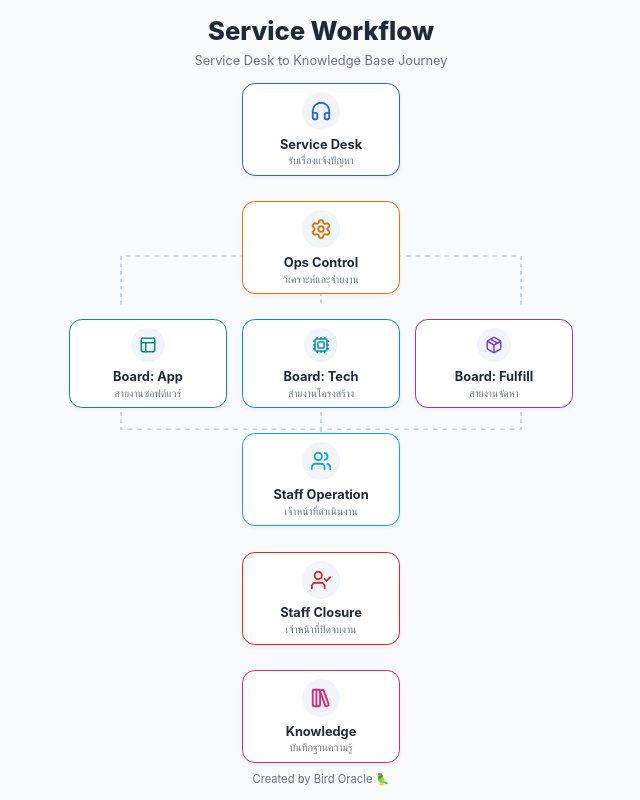
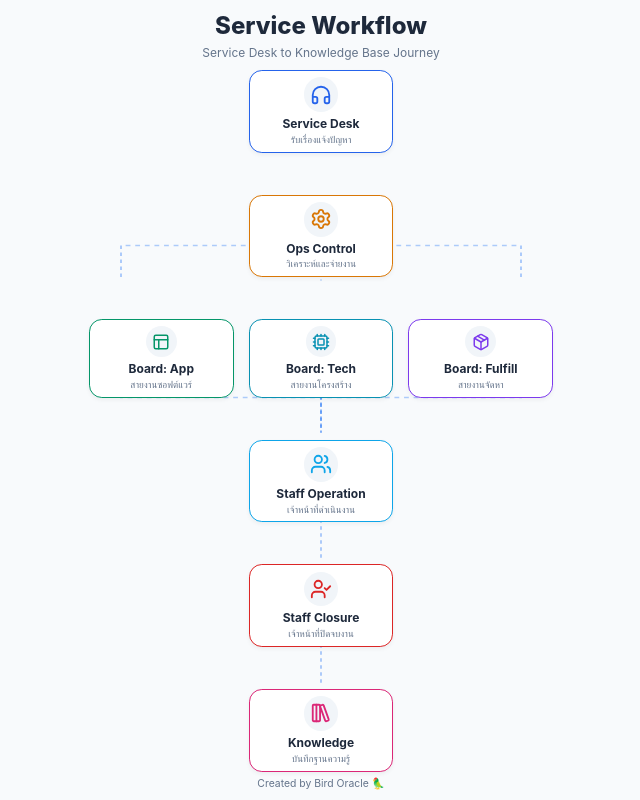
Before and after one commit to cherdchu2mieng/info-service-operation, a React (Vite) app: page / in a window 1280 px wide. Shown: the whole page, without its empty margins (319-959 px from the left). Built offline with nearby package versions, Linux system fonts and the light colour scheme.

Commit message:
fix: adjust flow logic and improve line visibility 🦜

```diff
--- a/src/App.css
+++ b/src/App.css
@@ -14,18 +14,18 @@
 }
 body { margin: 0; padding: 0; background-color: var(--bg-light); color: var(--text-main); font-family: 'Inter', sans-serif; overflow: hidden; }
 .infographic-container { display: flex; flex-direction: column; align-items: center; justify-content: center; padding: 0.5rem; height: 100vh; width: 100vw; box-sizing: border-box; }
-.workflow-header { text-align: center; margin-bottom: 0.8rem; }
-.workflow-header h1 { font-size: 1.6rem; color: #1e293b; margin: 0; font-weight: 800; }
-.workflow-header p { color: var(--text-muted); font-size: 0.8rem; margin: 0; }
-.workflow-canvas { position: relative; display: flex; flex-direction: column; justify-content: space-between; width: 100%; max-width: 800px; height: 85vh; }
+.workflow-header { text-align: center; margin-bottom: 0.5rem; }
+.workflow-header h1 { font-size: 1.5rem; color: #1e293b; margin: 0; font-weight: 800; }
+.workflow-header p { color: var(--text-muted); font-size: 0.75rem; margin: 0; }
+.workflow-canvas { position: relative; display: flex; flex-direction: column; justify-content: space-between; width: 100%; max-width: 800px; height: 88vh; }
 .node-row { display: flex; justify-content: center; gap: 15px; position: relative; z-index: 2; }
-.node-card { background: var(--card-bg); border: 1.5px solid transparent; border-radius: 0.8rem; padding: 0.5rem; width: 140px; display: flex; flex-direction: column; align-items: center; text-align: center; box-shadow: 0 2px 4px rgba(0,0,0,0.05); transition: transform 0.2s; }
+.node-card { background: var(--card-bg); border: 1.5px solid transparent; border-radius: 0.8rem; padding: 0.4rem; width: 130px; display: flex; flex-direction: column; align-items: center; text-align: center; box-shadow: 0 2px 4px rgba(0,0,0,0.05); transition: transform 0.2s; }
 .node-card:hover { transform: scale(1.02); }
-.node-icon { background: #f1f5f9; padding: 0.5rem; border-radius: 50%; margin-bottom: 0.3rem; display: flex; align-items: center; justify-content: center; }
-.node-title { font-weight: 700; font-size: 0.8rem; margin-bottom: 0.1rem; }
-.node-desc { font-size: 0.65rem; color: var(--text-muted); line-height: 1.1; }
+.node-icon { background: #f1f5f9; padding: 0.4rem; border-radius: 50%; margin-bottom: 0.2rem; display: flex; align-items: center; justify-content: center; }
+.node-title { font-weight: 700; font-size: 0.75rem; margin-bottom: 0.1rem; }
+.node-desc { font-size: 0.6rem; color: var(--text-muted); line-height: 1.1; }
 .svg-overlay { position: absolute; top: 0; left: 0; width: 100%; height: 100%; pointer-events: none; z-index: 1; }
-.flow-path-animated { fill: none; stroke: #cbd5e1; stroke-width: 2.5; stroke-dasharray: 6, 6; animation: flow-animation 0.8s linear infinite; }
+.flow-path-animated { fill: none; stroke: #3b82f6; stroke-width: 2.5; stroke-dasharray: 6, 6; animation: flow-animation 0.8s linear infinite; opacity: 0.4; }
 @keyframes flow-animation { from { stroke-dashoffset: 12; } to { stroke-dashoffset: 0; } }
 .node-service-desk { border-color: var(--color-service-desk); } .node-service-desk .node-icon { color: var(--color-service-desk); }
 .node-ops-control { border-color: var(--color-ops-control); } .node-ops-control .node-icon { color: var(--color-ops-control); }
@@ -35,4 +35,4 @@ body { margin: 0; padding: 0; background-color: var(--bg-light); color: var(--te
 .node-staff-op { border-color: var(--color-staff-op); } .node-staff-op .node-icon { color: var(--color-staff-op); }
 .node-staff { border-color: var(--color-staff); } .node-staff .node-icon { color: var(--color-staff); }
 .node-kb { border-color: var(--color-kb); } .node-kb .node-icon { color: var(--color-kb); }
-.footer { margin-top: 0.5rem; color: var(--text-muted); font-size: 0.7rem; }
+.footer { margin-top: 0.3rem; color: var(--text-muted); font-size: 0.65rem; }
--- a/src/App.tsx
+++ b/src/App.tsx
@@ -36,36 +36,50 @@ function App() {
       </header>
 
       <div className='workflow-canvas'>
-        <svg className='svg-overlay' viewBox='0 0 1000 1100' preserveAspectRatio='none'>
-          <path d='M 500 40 L 500 120' className='flow-path-animated' />
-          <path d='M 500 220 L 500 280' className='flow-path-animated' />
-          <path d='M 500 280 L 250 280 L 250 360' className='flow-path-animated' />
-          <path d='M 500 280 L 500 360' className='flow-path-animated' />
-          <path d='M 500 280 L 750 280 L 750 360' className='flow-path-animated' />
+        <svg className='svg-overlay' viewBox='0 0 1000 1200' preserveAspectRatio='none'>
+          {/* SD to OC */}
+          <path d='M 500 50 L 500 120' className='flow-path-animated' />
+
+          {/* OC to Boards */}
+          <path d='M 500 240 L 500 300' className='flow-path-animated' />
+          <path d='M 500 300 L 250 300 L 250 360' className='flow-path-animated' />
+          <path d='M 500 300 L 500 360' className='flow-path-animated' />
+          <path d='M 500 300 L 750 300 L 750 360' className='flow-path-animated' />
+
+          {/* Boards to Staff Operation */}
           <path d='M 250 510 L 250 560 L 500 560 L 500 620' className='flow-path-animated' />
           <path d='M 500 510 L 500 620' className='flow-path-animated' />
           <path d='M 750 510 L 750 560 L 500 560 L 500 620' className='flow-path-animated' />
+
+          {/* Staff Operation to Staff Closure */}
           <path d='M 500 770 L 500 840' className='flow-path-animated' />
-          <path d='M 500 960 L 500 1030' className='flow-path-animated' />
+
+          {/* Staff Closure to Knowledge */}
+          <path d='M 500 960 L 500 1050' className='flow-path-animated' />
         </svg>
 
         <div className='node-row'>
           <Node id='sd' icon={<Headphones size={22} />} title='Service Desk' desc='รับเรื่องแจ้งปัญหา' className='node-service-desk' />
         </div>
+
         <div className='node-row'>
           <Node id='oc' icon={<Settings size={22} />} title='Ops Control' desc='วิเคราะห์และจ่ายงาน' className='node-ops-control' />
         </div>
+
         <div className='node-row'>
           <Node id='ba' icon={<Layout size={18} />} title='Board: App' desc='สายงานซอฟต์แวร์' className='node-board-app' />
           <Node id='bt' icon={<Cpu size={18} />} title='Board: Tech' desc='สายงานโครงสร้าง' className='node-board-tech' />
           <Node id='bf' icon={<Package size={18} />} title='Board: Fulfill' desc='สายงานจัดหา' className='node-board-fulfill' />
         </div>
+
         <div className='node-row'>
           <Node id='staff-op' icon={<Users size={22} />} title='Staff Operation' desc='เจ้าหน้าที่ดำเนินงาน' className='node-staff-op' />
         </div>
+
         <div className='node-row'>
           <Node id='staff-cl' icon={<UserCheck size={22} />} title='Staff Closure' desc='เจ้าหน้าที่ปิดจบงาน' className='node-staff' />
         </div>
+
         <div className='node-row'>
           <Node id='kb' icon={<LibraryBig size={22} />} title='Knowledge' desc='บันทึกฐานความรู้' className='node-kb' />
         </div>
```
Also changed, not shown: material/2026-05-03_090344.png (added).
